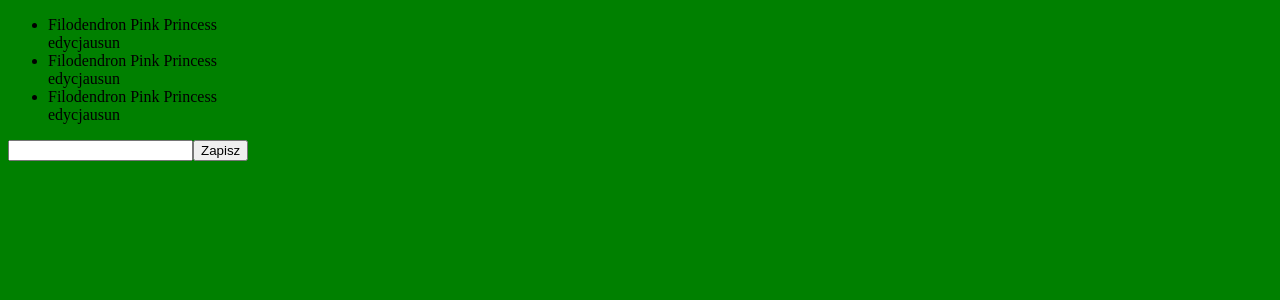
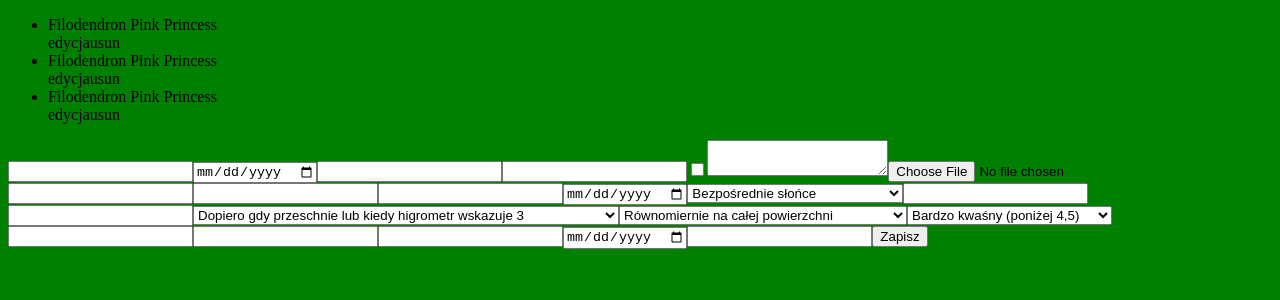
Before and after one commit to Kindziolek/Planer-ro-linny, a React (Vite) app: page / in a window 1280 px wide. Shown: the top 300 px of the page. Built offline with nearby package versions, Linux system fonts and the light colour scheme.

Commit message:
form i context

```diff
--- a/src/App.jsx
+++ b/src/App.jsx
@@ -1,13 +1,14 @@
-import styles from "./App.module.css";
-import PlantListContainer from "./containers/PlantListContainer";
-import PlantFormContainer from "./containers/PlantFormContainer";
+import styles from './App.module.css';
+import PlantListContainer from './containers/PlantListContainer';
+import PlantFormContainer from './containers/PlantFormContainer';
+import { PlantsProvider } from './providers/Plants';
 
 function App() {
   return (
-    <div>
+    <PlantsProvider>
       <PlantListContainer />
       <PlantFormContainer />
-    </div>
+    </PlantsProvider>
   );
 }
 
--- a/src/containers/PlantFormContainer.jsx
+++ b/src/containers/PlantFormContainer.jsx
@@ -1,20 +1,76 @@
-import usePlants from "../hooks/usePlants";
+import { useCallback } from 'react';
+import usePlants from '../providers/Plants';
 
 function PlantFormContainer() {
   const { onSend } = usePlants();
 
-  const onSubmit = (event) => {
+  const onSubmit = useCallback((event) => {
     event.preventDefault();
     const formData = new FormData(event.currentTarget);
-    const plant = {
-      name: formData.get("name"),
-    };
+    const plant = Object.fromEntries(formData);
+
+    event.currentTarget.reset();
     onSend(plant);
-  };
+  }, []);
 
   return (
     <form onSubmit={onSubmit}>
-      <input name="name"></input>
+      <input name="name" />
+      <input type="date" name="dateOfPurchase" />
+      <input name="placeOfPurchase" />
+      <input type="number" name="price" />
+      <input type="checkbox" name="safeOfAnimals" />
+      <textarea name="notes"></textarea>
+      <input type="file" name="photo" />
+      <input name="substrate" />
+      <input type="number" name="sizePot" />
+      <input type="number" name="sizePlant" />
+      <input type="date" name="newLeafDate" />
+      {/* Poszukać pełnej daty do powyższego */}
+      <select name="place">
+        <optgroup label="Opcje wyboru">
+          <option value="opcja1">Bezpośrednie słońce</option>
+          <option value="opcja2">Jasne o rozproszonym świetle</option>
+          <option value="opcja3">Cieniste lub półcieniste</option>
+        </optgroup>
+      </select>
+      <input type="number" name="temperature" />
+      <input type="number" name="airHumidity" />
+      <select name="watering">
+        <optgroup label="Opcje wyboru">
+          <option value="opcja1">
+            Dopiero gdy przeschnie lub kiedy higrometr wskazuje 3
+          </option>
+          <option value="opcja2">
+            Utrzymywanie stale wilgotnego podłoża (higromentr między 4 a 6)
+          </option>
+          <option value="opcja3">Dolewanie wody do podstawki</option>
+        </optgroup>
+      </select>
+      <select name="wateringMetod">
+        <optgroup label="Opcje wyboru">
+          <option value="opcja1">Równomiernie na całej powierzchni</option>
+          <option value="opcja2">
+            Umieszczenie doniczki w naczyniu z wodą
+          </option>
+          <option value="opcja3">Dolewanie wody do podstawki</option>
+        </optgroup>
+      </select>
+      <select name="phSubstrate">
+        <optgroup label="Opcje wyboru">
+          <option value="opcja1">Bardzo kwaśny (poniżej 4,5)</option>
+          <option value="opcja2">Kwaśny (4,5 - 5,5)</option>
+          <option value="opcja3">Lekko kwaśny (5,6 - 6,5)</option>
+          <option value="opcja2">Obojętny (6,6 - 7,2)</option>
+          <option value="opcja3">Zasadowy (powyżej 7,3)</option>
+          <option value="opcja3">Nie wiem (do sprawdzenia)</option>
+        </optgroup>
+      </select>
+      <input name="lighting" />
+      <input name="reproduction" />
+      <input name="fretilizer" />
+      <input type="date" name="fretilizerDate" />
+      <input name="observations" />
       <button>Zapisz</button>
     </form>
   );
@@ -39,6 +95,7 @@ export default PlantFormContainer;
 //         watering: "Dopiero gdy przeschnie lub kiedy higrometr wskazuje 3",
 //         wateringMetod: "Równomiernie na całej powierzchni",
 //         phSubstrate: "5,5-6,0",
+
 //         lighting: "Tak, ok. 6400K i minimum 500 lumenów",
 //         reproduction: "Ukorzenianie odciętego szczytu rośliny, węzła lub łodygi, koniecznie koniecznie chociaż z jednym liściem, roślina musi też posiadać korzenie powietrzne. Ukorzenianie można przeprowadzić w wodzie z węglem",
 //         fretilizer: "Nawóz do roślin zielonych",
--- a/src/containers/PlantListContainer.jsx
+++ b/src/containers/PlantListContainer.jsx
@@ -1,22 +1,15 @@
-import { useCallback } from "react";
-import PlantListItem from "../components/PlantListItem";
-import usePlants from "../hooks/usePlants";
-import styles from "./PlantListContainer.module.css";
+import { useCallback } from 'react';
+import PlantListItem from '../components/PlantListItem';
+import usePlants from '../providers/Plants';
+import styles from './PlantListContainer.module.css';
 
 function PlantListContainer() {
-  const { plants, onDrop } = usePlants();
-
-  const onEdit = useCallback((id) => {}, [plants]);
+  const { plants, onDrop, onEdit } = usePlants();
 
   const listItems = plants.map(({ name, id }) => {
     return (
       <li key={id}>
-        <PlantListItem
-          id={id}
-          name={name}
-          onEdit={onEdit}
-          onDrop={onDrop}
-        ></PlantListItem>
+        <PlantListItem id={id} name={name} onEdit={onEdit} onDrop={onDrop} />
       </li>
     );
   });
--- a/src/hooks/usePlants.ts
+++ /dev/null
@@ -1,21 +0,0 @@
-import { useCallback, useState } from 'react'
-import data from '../plants.json'
-
-export default function usePlants() {
-    const [plants, setPlants] = useState(data)
-    const onSend = (plant) => {
-      setPlants([...plants,plant])
-    }
-
-    const onDrop = useCallback(id => {
-        setPlants(value => value.filter(element => element.id !== id))
-    }, [])
-
-    const onEdit = useCallback(id => {
-        setPlants(value => value.filter(element => element.id !== id))
-    }, [])
-
-    return {
-        onDrop, plants, onSend, onEdit
-    }
-};
--- /dev/null
+++ b/src/providers/Plants.jsx
@@ -0,0 +1,52 @@
+import {
+  useCallback,
+  useState,
+  createContext,
+  useContext,
+  useMemo,
+} from 'react';
+import data from '../plants.json';
+
+const Context = createContext(data);
+
+export default function usePlants() {
+  const context = useContext(Context);
+
+  return context;
+}
+
+const PlantsProvider = ({ children }) => {
+  const [plants, setPlants] = useState(data);
+
+  const onSend = useCallback((plant) => {
+    setPlants((value) => [
+      ...value,
+      {
+        ...plant,
+        id: new Date().getTime(),
+      },
+    ]);
+  }, []);
+
+  const onDrop = useCallback((id) => {
+    setPlants((value) => value.filter((element) => element.id !== id));
+  }, []);
+
+  const onEdit = useCallback((id) => {
+    setPlants((value) => value.filter((element) => element.id !== id));
+  }, []);
+
+  const value = useMemo(
+    () => ({
+      plants,
+      onSend,
+      onDrop,
+      onEdit,
+    }),
+    [plants]
+  );
+
+  return <Context.Provider value={value}>{children}</Context.Provider>;
+};
+
+export { PlantsProvider };
```
Also changed, not shown: 1 other file (tests, documents, lock files or other folders).
